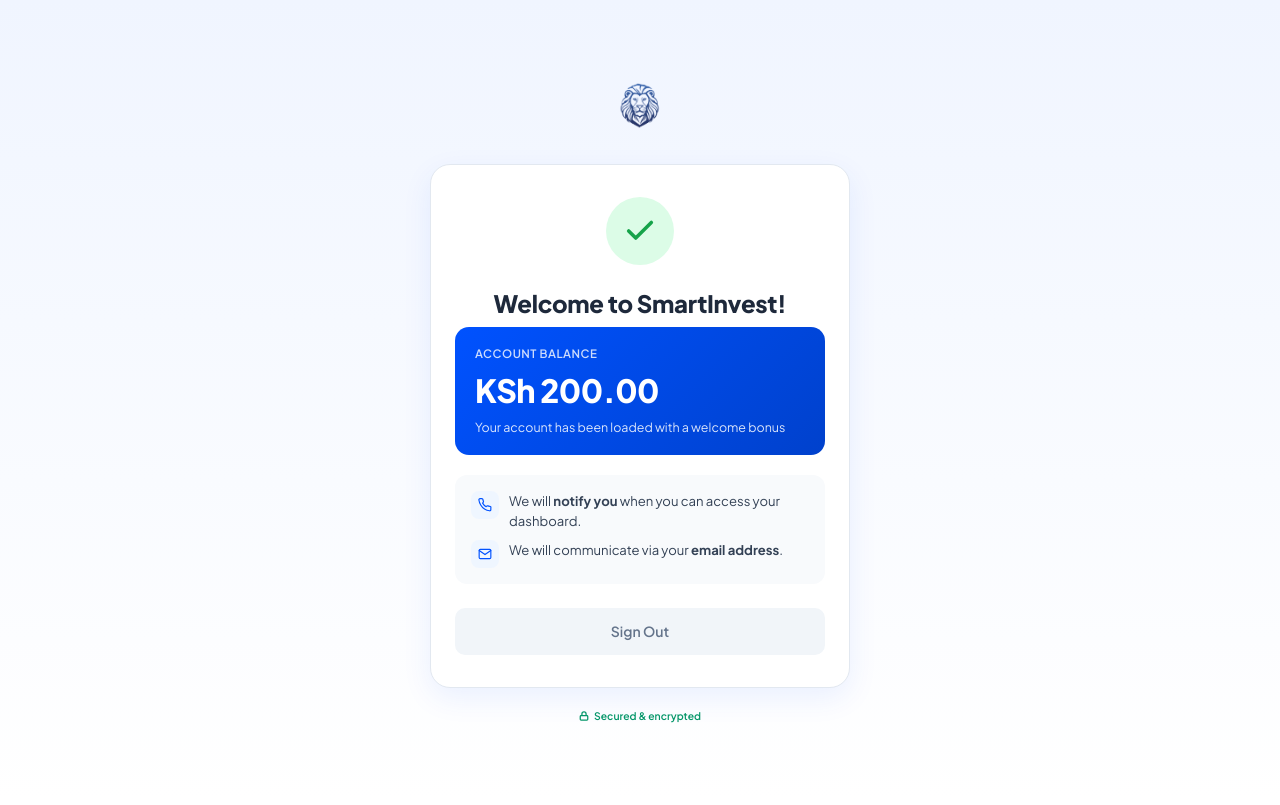
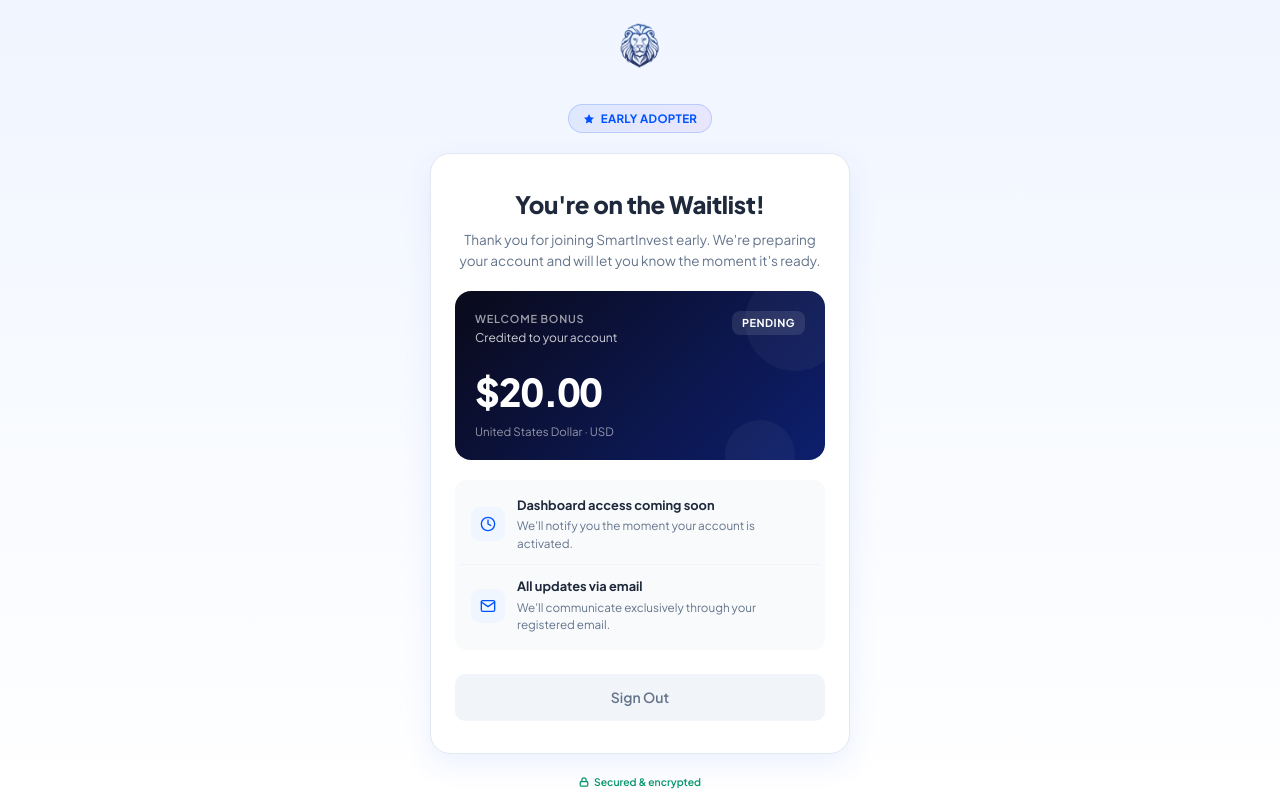
Before and after one commit to 888Greys/smartin, a Next.js app: page /welcome in a window 1280 px wide. Built offline with nearby package versions, Linux system fonts and the light colour scheme; sample sign-in values are in the browser's storage.

Commit message:
feat: Implement user registration with referral bonuses, email/password login, and passkey authentication.

```diff
--- a/src/app/api/auth/register/route.ts
+++ b/src/app/api/auth/register/route.ts
@@ -93,7 +93,7 @@
             data: {
                 email: email.toLowerCase(),
                 passwordHash,
-                balance: 200.00, // Welcome bonus
+                balance: 20.00, // Welcome bonus ($20 USD)
                 isVerified: true, // Already verified via OTP
                 referredBy: referrerId,
                 referralCode: newReferralCode,
--- a/src/app/login/page.tsx
+++ b/src/app/login/page.tsx
@@ -19,7 +19,16 @@
         // Set NEXT_PUBLIC_DEV_BYPASS=true in .env.local
         const DEV_BYPASS = process.env.NEXT_PUBLIC_DEV_BYPASS === 'true';
         if (DEV_BYPASS) {
-            router.push('/dashboard');
+            fetch('/api/dev/token', { method: 'POST' })
+                .then((r) => r.json())
+                .then((data) => {
+                    if (data.token) {
+                        localStorage.setItem('smartinvest_token', data.token);
+                        localStorage.setItem('smartinvest_email', data.user.email);
+                    }
+                    router.push('/dashboard');
+                })
+                .catch(() => router.push('/dashboard'));
             return;
         }
 
--- a/src/app/register/page.tsx
+++ b/src/app/register/page.tsx
@@ -227,7 +227,7 @@
                             {referralCode && (
                                 <div style={{ background: '#f0fdf4', padding: '10px 12px', borderRadius: '10px', marginBottom: '14px', display: 'flex', alignItems: 'center', gap: '10px', border: '1px solid #bbf7d0' }}>
                                     <span style={{ fontSize: '1rem' }}>🎉</span>
-                                    <span style={{ fontSize: '0.75rem', color: '#059669', fontWeight: 600, lineHeight: 1.3 }}>Referral code applied! You&apos;ll get a KES 200 welcome bonus.</span>
+                                    <span style={{ fontSize: '0.75rem', color: '#059669', fontWeight: 600, lineHeight: 1.3 }}>Referral code applied! You&apos;ll receive a $20 welcome bonus.</span>
                                 </div>
                             )}
 
--- a/src/app/welcome/page.tsx
+++ b/src/app/welcome/page.tsx
@@ -49,53 +49,63 @@
                     <Image src="/lion.png" alt="SmartInvest" width={160} height={60} style={{ height: '60px', width: 'auto', objectFit: 'contain' }} />
                 </div>
 
+                {/* Early adopter badge */}
+                <div style={{ display: 'inline-flex', alignItems: 'center', gap: '6px', background: 'linear-gradient(135deg, #0052ff15, #7c3aed15)', border: '1px solid #0052ff30', borderRadius: '999px', padding: '5px 14px', marginBottom: '20px' }}>
+                    <svg width="12" height="12" viewBox="0 0 24 24" fill="#0052ff" stroke="none"><polygon points="12 2 15.09 8.26 22 9.27 17 14.14 18.18 21.02 12 17.77 5.82 21.02 7 14.14 2 9.27 8.91 8.26 12 2"/></svg>
+                    <span style={{ fontSize: '0.72rem', fontWeight: 700, color: '#0052ff', letterSpacing: '0.3px', textTransform: 'uppercase' }}>Early Adopter</span>
+                </div>
+
                 {/* Main card */}
                 <div style={{ background: 'white', padding: '32px 24px', borderRadius: '20px', boxShadow: '0 10px 30px rgba(0,82,255,0.08)', border: '1px solid #e2e8f0' }}>
 
-                    {/* Success icon */}
-                    <div style={{ width: '68px', height: '68px', background: '#dcfce7', borderRadius: '50%', display: 'flex', alignItems: 'center', justifyContent: 'center', margin: '0 auto 20px' }}>
-                        <svg width="34" height="34" viewBox="0 0 24 24" fill="none" stroke="#16a34a" strokeWidth="2.5" strokeLinecap="round" strokeLinejoin="round">
-                            <polyline points="20 6 9 17 4 12"></polyline>
-                        </svg>
+                    <h1 style={{ fontSize: '1.5rem', fontWeight: 800, marginBottom: '8px', letterSpacing: '-0.3px' }}>
+                        You&apos;re on the Waitlist!
+                    </h1>
+                    <p style={{ fontSize: '0.85rem', color: '#64748b', marginBottom: '20px', lineHeight: 1.5 }}>
+                        Thank you for joining SmartInvest early. We&apos;re preparing your account and will let you know the moment it&apos;s ready.
+                    </p>
+
+                    {email && (
+                        <div style={{ display: 'inline-flex', alignItems: 'center', gap: '6px', background: '#f8fafc', border: '1px solid #e2e8f0', borderRadius: '8px', padding: '6px 12px', marginBottom: '20px' }}>
+                            <svg width="12" height="12" viewBox="0 0 24 24" fill="none" stroke="#64748b" strokeWidth="2" strokeLinecap="round" strokeLinejoin="round"><path d="M4 4h16c1.1 0 2 .9 2 2v12c0 1.1-.9 2-2 2H4c-1.1 0-2-.9-2-2V6c0-1.1.9-2 2-2z"/><polyline points="22,6 12,13 2,6"/></svg>
+                            <span style={{ fontSize: '0.78rem', color: '#64748b', fontWeight: 500 }}>{email}</span>
+                        </div>
+                    )}
+
+                    {/* $20 balance card */}
+                    <div style={{ background: 'linear-gradient(135deg, #0a0a1a 0%, #0d1f6e 100%)', borderRadius: '16px', padding: '20px', marginBottom: '20px', color: 'white', textAlign: 'left', position: 'relative', overflow: 'hidden' }}>
+                        <div style={{ position: 'absolute', top: '-20px', right: '-20px', width: '100px', height: '100px', background: 'rgba(255,255,255,0.04)', borderRadius: '50%' }} />
+                        <div style={{ position: 'absolute', bottom: '-30px', right: '30px', width: '70px', height: '70px', background: 'rgba(255,255,255,0.04)', borderRadius: '50%' }} />
+                        <div style={{ display: 'flex', justifyContent: 'space-between', alignItems: 'flex-start', marginBottom: '16px' }}>
+                            <div>
+                                <p style={{ fontSize: '0.68rem', fontWeight: 600, opacity: 0.6, marginBottom: '2px', textTransform: 'uppercase', letterSpacing: '0.8px' }}>Welcome Bonus</p>
+                                <p style={{ fontSize: '0.75rem', opacity: 0.8, margin: 0 }}>Credited to your account</p>
+                            </div>
+                            <div style={{ background: 'rgba(255,255,255,0.1)', borderRadius: '8px', padding: '4px 10px', fontSize: '0.68rem', fontWeight: 700, letterSpacing: '0.5px' }}>PENDING</div>
+                        </div>
+                        <p style={{ fontSize: '2.4rem', fontWeight: 900, letterSpacing: '-1px', margin: '0 0 2px', fontVariantNumeric: 'tabular-nums' }}>$20.00</p>
+                        <p style={{ fontSize: '0.72rem', opacity: 0.55, margin: 0 }}>United States Dollar · USD</p>
                     </div>
 
-                    <h1 style={{ fontSize: '1.5rem', fontWeight: 800, marginBottom: '6px', letterSpacing: '-0.3px' }}>
-                        Welcome to SmartInvest!
-                    </h1>
-
-                    {email && (
-                        <p style={{ fontSize: '0.8rem', color: '#64748b', marginBottom: '20px' }}>{email}</p>
-                    )}
-
-                    {/* KSh 200 badge */}
-                    <div style={{ background: 'linear-gradient(135deg, #0052ff 0%, #0041cc 100%)', borderRadius: '14px', padding: '18px 20px', marginBottom: '20px', color: 'white', textAlign: 'left' }}>
-                        <p style={{ fontSize: '0.72rem', fontWeight: 600, opacity: 0.8, marginBottom: '4px', textTransform: 'uppercase', letterSpacing: '0.5px' }}>Account Balance</p>
-                        <p style={{ fontSize: '2rem', fontWeight: 900, letterSpacing: '-0.5px', margin: '0 0 4px' }}>KSh 200.00</p>
-                        <p style={{ fontSize: '0.78rem', opacity: 0.85, margin: 0 }}>Your account has been loaded with a welcome bonus</p>
-                    </div>
-
-                    {/* Message */}
-                    <div style={{ background: '#f8fafc', borderRadius: '12px', padding: '16px', marginBottom: '24px', textAlign: 'left' }}>
-                        <div style={{ display: 'flex', gap: '10px', alignItems: 'flex-start', marginBottom: '10px' }}>
-                            <div style={{ width: '28px', height: '28px', minWidth: '28px', background: '#eff6ff', borderRadius: '8px', display: 'flex', alignItems: 'center', justifyContent: 'center' }}>
-                                <svg width="14" height="14" viewBox="0 0 24 24" fill="none" stroke="#0052ff" strokeWidth="2" strokeLinecap="round" strokeLinejoin="round">
-                                    <path d="M22 16.92v3a2 2 0 0 1-2.18 2 19.79 19.79 0 0 1-8.63-3.07A19.5 19.5 0 0 1 4.69 12 19.79 19.79 0 0 1 1.57 3.5 2 2 0 0 1 3.54 1h3a2 2 0 0 1 2 1.72c.127.96.361 1.903.7 2.81a2 2 0 0 1-.45 2.11L7.91 8.79a16 16 0 0 0 6.07 6.07l.86-.87a2 2 0 0 1 2.11-.45c.907.339 1.85.573 2.81.7A2 2 0 0 1 22 16.92z"></path>
-                                </svg>
+                    {/* Info rows */}
+                    <div style={{ background: '#f8fafc', borderRadius: '12px', padding: '4px', marginBottom: '24px' }}>
+                        <div style={{ display: 'flex', gap: '12px', alignItems: 'center', padding: '12px', borderBottom: '1px solid #f1f5f9' }}>
+                            <div style={{ width: '34px', height: '34px', minWidth: '34px', background: '#eff6ff', borderRadius: '10px', display: 'flex', alignItems: 'center', justifyContent: 'center' }}>
+                                <svg width="16" height="16" viewBox="0 0 24 24" fill="none" stroke="#0052ff" strokeWidth="2" strokeLinecap="round" strokeLinejoin="round"><circle cx="12" cy="12" r="10"/><polyline points="12 6 12 12 16 14"/></svg>
                             </div>
-                            <p style={{ fontSize: '0.82rem', color: '#334155', lineHeight: 1.5, margin: 0 }}>
-                                We will <strong>notify you</strong> when you can access your dashboard.
-                            </p>
+                            <div style={{ textAlign: 'left' }}>
+                                <p style={{ fontSize: '0.8rem', fontWeight: 700, color: '#1e293b', margin: '0 0 2px' }}>Dashboard access coming soon</p>
+                                <p style={{ fontSize: '0.73rem', color: '#64748b', margin: 0 }}>We&apos;ll notify you the moment your account is activated.</p>
+                            </div>
                         </div>
-                        <div style={{ display: 'flex', gap: '10px', alignItems: 'flex-start' }}>
-                            <div style={{ width: '28px', height: '28px', minWidth: '28px', background: '#eff6ff', borderRadius: '8px', display: 'flex', alignItems: 'center', justifyContent: 'center' }}>
-                                <svg width="14" height="14" viewBox="0 0 24 24" fill="none" stroke="#0052ff" strokeWidth="2" strokeLinecap="round" strokeLinejoin="round">
-                                    <path d="M4 4h16c1.1 0 2 .9 2 2v12c0 1.1-.9 2-2 2H4c-1.1 0-2-.9-2-2V6c0-1.1.9-2 2-2z"></path>
-                                    <polyline points="22,6 12,13 2,6"></polyline>
-                                </svg>
+                        <div style={{ display: 'flex', gap: '12px', alignItems: 'center', padding: '12px' }}>
+                            <div style={{ width: '34px', height: '34px', minWidth: '34px', background: '#eff6ff', borderRadius: '10px', display: 'flex', alignItems: 'center', justifyContent: 'center' }}>
+                                <svg width="16" height="16" viewBox="0 0 24 24" fill="none" stroke="#0052ff" strokeWidth="2" strokeLinecap="round" strokeLinejoin="round"><path d="M4 4h16c1.1 0 2 .9 2 2v12c0 1.1-.9 2-2 2H4c-1.1 0-2-.9-2-2V6c0-1.1.9-2 2-2z"/><polyline points="22,6 12,13 2,6"/></svg>
                             </div>
-                            <p style={{ fontSize: '0.82rem', color: '#334155', lineHeight: 1.5, margin: 0 }}>
-                                We will communicate via your <strong>email address</strong>.
-                            </p>
+                            <div style={{ textAlign: 'left' }}>
+                                <p style={{ fontSize: '0.8rem', fontWeight: 700, color: '#1e293b', margin: '0 0 2px' }}>All updates via email</p>
+                                <p style={{ fontSize: '0.73rem', color: '#64748b', margin: 0 }}>We&apos;ll communicate exclusively through your registered email.</p>
+                            </div>
                         </div>
                     </div>
 
```
Also changed, not shown: src/app/api/dev/token/route.ts (added, +38 -0 lines).
